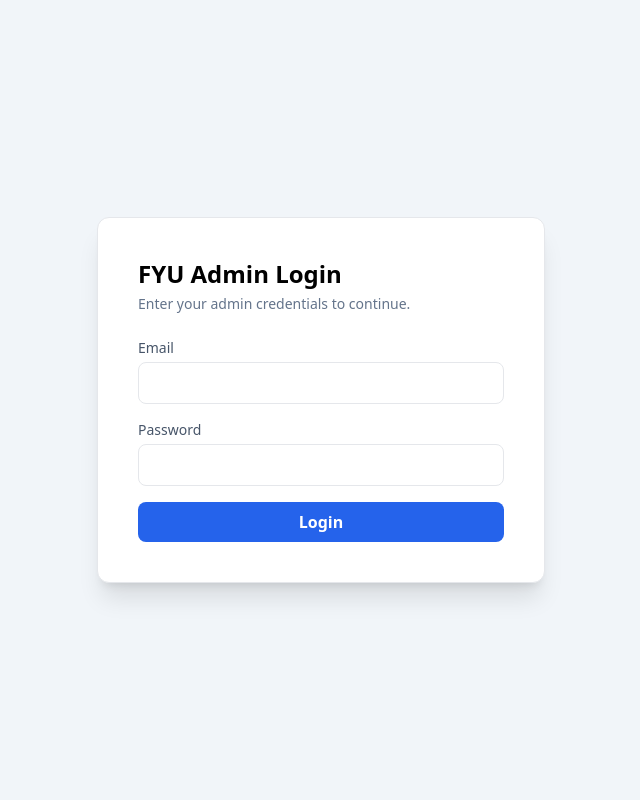
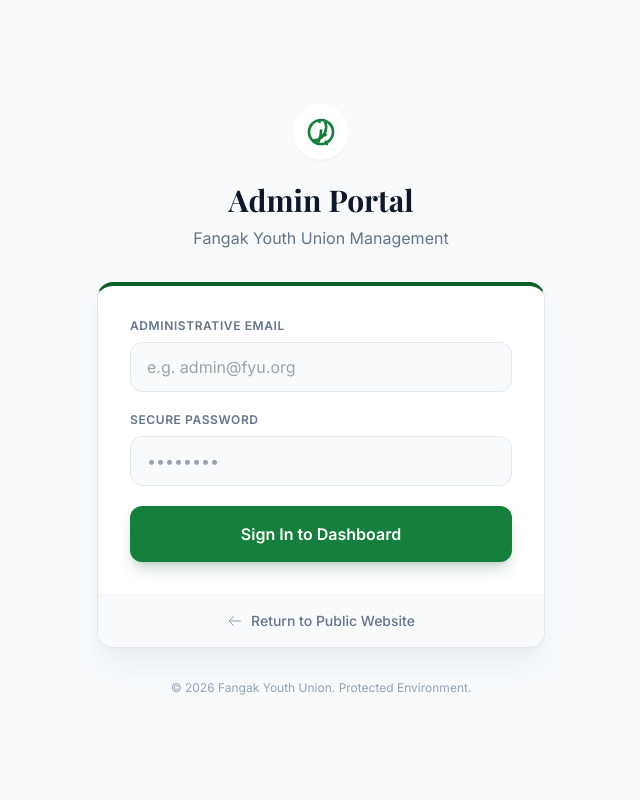
Before and after one commit to Hon-Tap/FangakYouthUnion, a PHP site: page /FangakYouthUnion/admin/login.php in a window 1280 px wide. Shown: the whole page, without its empty margins (319-959 px from the left). Run offline with PHP 8.4, Linux system fonts and the light colour scheme; some libraries are stand-ins or nearby versions.

Commit message:
update login file

```diff
--- a/public/admin/login.php
+++ b/public/admin/login.php
@@ -1,161 +1,167 @@
 <?php
-
+/**
+ * FYU Admin Login - Modern Editorial Style
+ * Enhanced with Fail-Safe Diagnostics
+ */
 declare(strict_types=1);
 
+// Initialize session before any output
+if (session_status() === PHP_SESSION_NONE) {
     session_start();
+}
 
-/*
-|--------------------------------------------------------------------------
-| Load Database
-|--------------------------------------------------------------------------
-*/
-
+// 1. Load Database
 require_once __DIR__ . '/../../app/config/db.php';
 
 $error = "";
-$pageTitle = "Admin Login";
+$debug_info = ""; // Secret debug info for you
+$pageTitle = "Admin Portal | Fangak Youth Union";
 
-/*
-|--------------------------------------------------------------------------
-| Handle Login
-|--------------------------------------------------------------------------
-*/
-
+// 2. Handle Login Logic
 if ($_SERVER["REQUEST_METHOD"] === "POST") {
-
     $email = trim($_POST['email'] ?? '');
     $password = trim($_POST['password'] ?? '');
 
-    if ($email === "" || $password === "") {
-
-        $error = "All fields are required.";
-
-    } elseif (!filter_var($email, FILTER_VALIDATE_EMAIL)) {
-
-        $error = "Please enter a valid email address.";
-
+    if (empty($email) || empty($password)) {
+        $error = "Please provide both email and password.";
     } elseif (!$pdo) {
-
-        error_log("LOGIN FAILURE: PDO not available");
-        $error = "Database connection unavailable.";
-
+        $error = "Critical: Database connection is offline.";
     } else {
-
         try {
-
-            $stmt = $pdo->prepare("
-                SELECT id, name, email, password
-                FROM admins
-                WHERE email = :email
-                LIMIT 1
-            ");
-
-            $stmt->execute([
-                'email' => $email
-            ]);
-
+            // Check if user exists
+            $stmt = $pdo->prepare("SELECT * FROM admins WHERE email = :email LIMIT 1");
+            $stmt->execute(['email' => $email]);
             $admin = $stmt->fetch();
 
             if (!$admin) {
+                // DEBUG: User not found
+                $error = "Access denied. Please check your credentials.";
+                error_log("LOGIN FAIL: No user found with email: $email");
+            } else {
+                // Validate Password
+                if (password_verify($password, $admin['password'])) {
+                    // SUCCESS: Regenerate session ID for security
+                    session_regenerate_id(true);
 
-                $error = "Invalid email or password.";
-
-            } elseif (!password_verify($password, $admin['password'])) {
-
-                $error = "Invalid email or password.";
-
-            } else {
-
-                $_SESSION['admin_id'] = $admin['id'];
-                $_SESSION['admin_name'] = $admin['name'];
+                    $_SESSION['admin_id']    = $admin['id'];
+                    $_SESSION['admin_name']  = $admin['name'];
                     $_SESSION['admin_email'] = $admin['email'];
+                    $_SESSION['last_login']  = time();
 
                     header("Location: dashboard.php");
                     exit();
+                } else {
+                    // DEBUG: Password mismatch
+                    $error = "Access denied. Please check your credentials.";
+                    error_log("LOGIN FAIL: Password mismatch for user: $email");
+
+                    // To help you debug, we check if you accidentally used MD5 or plain text
+                    if ($admin['password'] === $password) {
+                        $debug_info = "Note: Your DB uses plain text. Use password_hash() instead.";
                     }
-
+                }
+            }
         } catch (Throwable $e) {
-
-            error_log("LOGIN ERROR:");
-            error_log($e->getMessage());
-
-            $error = "Server error.";
+            error_log("SYSTEM ERROR: " . $e->getMessage());
+            $error = "A temporary system error occurred.";
         }
     }
 }
 ?>
-
 <!DOCTYPE html>
 <html lang="en">
 <head>
-
     <meta charset="UTF-8">
     <meta name="viewport" content="width=device-width, initial-scale=1.0">
+    <title><?= htmlspecialchars($pageTitle) ?></title>
+    <script src="https://cdn.tailwindcss.com"></script>
+    <link href="https://fonts.googleapis.com/css2?family=Playfair+Display:wght@700&family=Inter:wght@400;500;600&display=swap" rel="stylesheet">
+    <style>
+        body { font-family: 'Inter', sans-serif; }
+        h1 { font-family: 'Playfair Display', serif; }
+        .news-border { border-top: 4px solid #0b6026; } /* Matching FYU Green */
+    </style>
+</head>
+<body class="bg-slate-50 min-h-screen flex items-center justify-center p-6">
 
-<title><?= htmlspecialchars($pageTitle) ?></title>
+    <div class="w-full max-w-md">
+        <div class="text-center mb-8">
+            <div class="inline-block bg-white p-3 rounded-full shadow-sm mb-4">
+                 <svg class="w-8 h-8 text-green-700" fill="none" stroke="currentColor" viewBox="0 0 24 24">
+                    <path stroke-linecap="round" stroke-linejoin="round" stroke-width="2" d="M12 11c0 3.517-1.009 6.799-2.753 9.571m-3.44-2.04l.054-.09A10.003 10.003 0 0014.243 3.125m-3.21 1.258l-.16.033M15.474 19.33L16.5 21m-1.5-6.5l.5-.5M21 12a9 9 0 11-18 0 9 9 0 0118 0z" />
+                </svg>
+            </div>
+            <h1 class="text-3xl text-slate-900">Admin Portal</h1>
+            <p class="text-slate-500 mt-2">Fangak Youth Union Management</p>
+        </div>
 
-<script src="https://cdn.tailwindcss.com"></script>
-
-<link href="https://fonts.googleapis.com/css2?family=Inter:wght@300;400;600;700&display=swap" rel="stylesheet">
-
-</head>
-
-<body class="bg-slate-100 h-screen flex items-center justify-center">
-
-<div class="bg-white p-10 rounded-xl shadow-xl w-full max-w-md border">
-
-<h1 class="text-2xl font-bold mb-1">
-FYU Admin Login
-</h1>
-
-<p class="text-slate-500 mb-6 text-sm">
-Enter your admin credentials to continue.
-</p>
+        <div class="bg-white rounded-2xl shadow-xl shadow-slate-200/50 overflow-hidden news-border border-x border-b">
+            <div class="p-8">
 
                 <?php if ($error): ?>
-
-<p class="mb-4 p-3 text-sm text-red-600 bg-red-100 rounded-md">
-<?= htmlspecialchars($error) ?>
-</p>
-
+                    <div class="mb-6 flex items-center gap-3 p-4 text-sm text-red-700 bg-red-50 border-l-4 border-red-500 rounded-r-lg">
+                        <svg class="w-5 h-5 flex-shrink-0" fill="currentColor" viewBox="0 0 20 20">
+                            <path fill-rule="evenodd" d="M18 10a8 8 0 11-16 0 8 8 0 0116 0zm-7 4a1 1 0 11-2 0 1 1 0 012 0zm-1-9a1 1 0 00-1 1v4a1 1 0 102 0V6a1 1 0 00-1-1z" clip-rule="evenodd" />
+                        </svg>
+                        <div>
+                            <p class="font-semibold">Authentication Error</p>
+                            <p class="opacity-90"><?= htmlspecialchars($error) ?></p>
+                        </div>
+                    </div>
                 <?php endif; ?>
 
-<form method="POST" class="space-y-4">
+                <?php if ($debug_info): ?>
+                    <div class="mb-6 p-3 bg-amber-50 text-amber-800 text-xs border border-amber-200 rounded">
+                        <strong>Developer Trace:</strong> <?= $debug_info ?>
+                    </div>
+                <?php endif; ?>
 
+                <form method="POST" action="<?= htmlspecialchars($_SERVER['PHP_SELF']) ?>" class="space-y-5">
                     <div>
-<label class="block text-sm mb-1 font-medium text-slate-600">
-Email
+                        <label class="block text-xs font-bold uppercase tracking-wider text-slate-500 mb-2">
+                            Administrative Email
                         </label>
-
                         <input
                             name="email"
                             type="email"
+                            autocomplete="email"
                             required
-class="w-full px-3 py-2 border rounded-lg focus:ring focus:ring-blue-200"
+                            placeholder="e.g. admin@fyu.org"
+                            class="w-full px-4 py-3 bg-slate-50 border border-slate-200 rounded-xl focus:ring-2 focus:ring-green-500/20 focus:border-green-600 transition-all outline-none text-slate-700"
                         />
                     </div>
 
                     <div>
-<label class="block text-sm mb-1 font-medium text-slate-600">
-Password
+                        <label class="block text-xs font-bold uppercase tracking-wider text-slate-500 mb-2">
+                            Secure Password
                         </label>
-
                         <input
                             name="password"
                             type="password"
+                            autocomplete="current-password"
                             required
-class="w-full px-3 py-2 border rounded-lg focus:ring focus:ring-blue-200"
+                            placeholder="••••••••"
+                            class="w-full px-4 py-3 bg-slate-50 border border-slate-200 rounded-xl focus:ring-2 focus:ring-green-500/20 focus:border-green-600 transition-all outline-none text-slate-700"
                         />
                     </div>
 
-<button
-class="w-full py-2 bg-blue-600 text-white rounded-lg hover:bg-blue-700 font-semibold"
->
-Login
+                    <button type="submit" class="w-full py-4 bg-green-700 hover:bg-green-800 text-white rounded-xl font-bold transition-all transform active:scale-[0.98] shadow-lg shadow-green-900/20 mt-2">
+                        Sign In to Dashboard
                     </button>
+                </form>
+            </div>
 
-</form>
+            <div class="bg-slate-50 p-4 border-t border-slate-100 text-center">
+                <a href="../" class="text-sm font-medium text-slate-500 hover:text-green-700 flex items-center justify-center gap-2">
+                    <svg class="w-4 h-4" fill="none" stroke="currentColor" viewBox="0 0 24 24"><path d="M10 19l-7-7m0 0l7-7m-7 7h18"/></svg>
+                    Return to Public Website
+                </a>
+            </div>
+        </div>
 
+        <p class="text-center text-slate-400 text-xs mt-8">
+            &copy; <?= date('Y') ?> Fangak Youth Union. Protected Environment.
+        </p>
     </div>
 
 </body>
```
Lines whose indentation alone changed are shown as unchanged.
